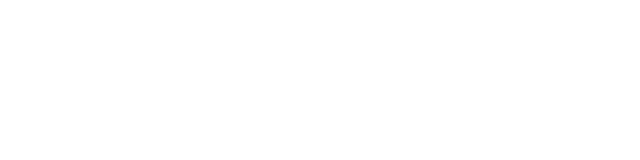
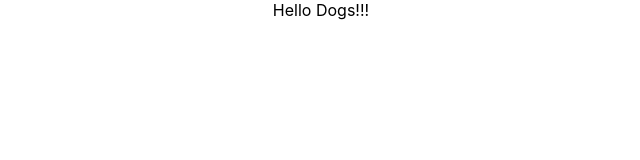
Before and after one commit to AlannJoy/dogsmatch, a React (Create React App) app: page / in a window 1280 px wide. Shown: the top 160 px of the page, without its empty margins (319-959 px from the left). Built offline with nearby package versions, Linux system fonts and the light colour scheme.

Commit message:
Initialising repo

```diff
--- a/src/App.js
+++ b/src/App.js
@@ -3,7 +3,7 @@ import logo from "./logo.svg";
 import "./App.css";
 
 function App() {
-  return <div className="App"></div>;
+  return <div className="App">Hello Dogs!!!</div>;
 }
 
 export default App;
```
